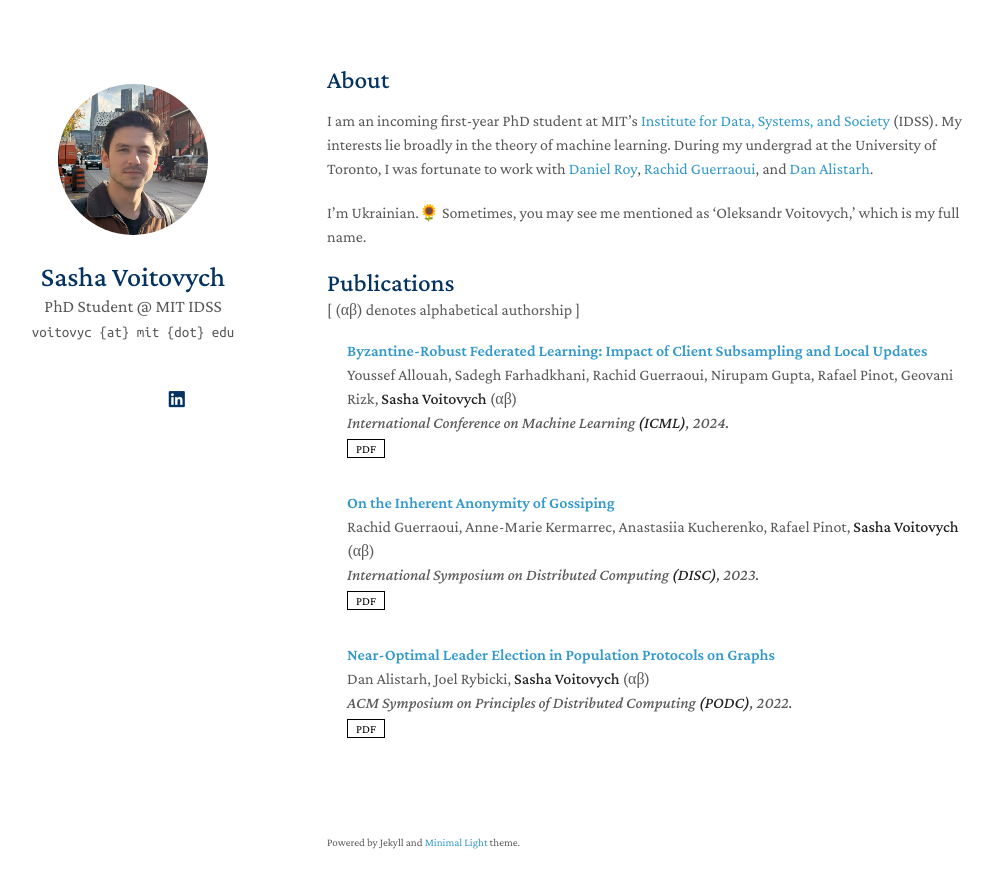
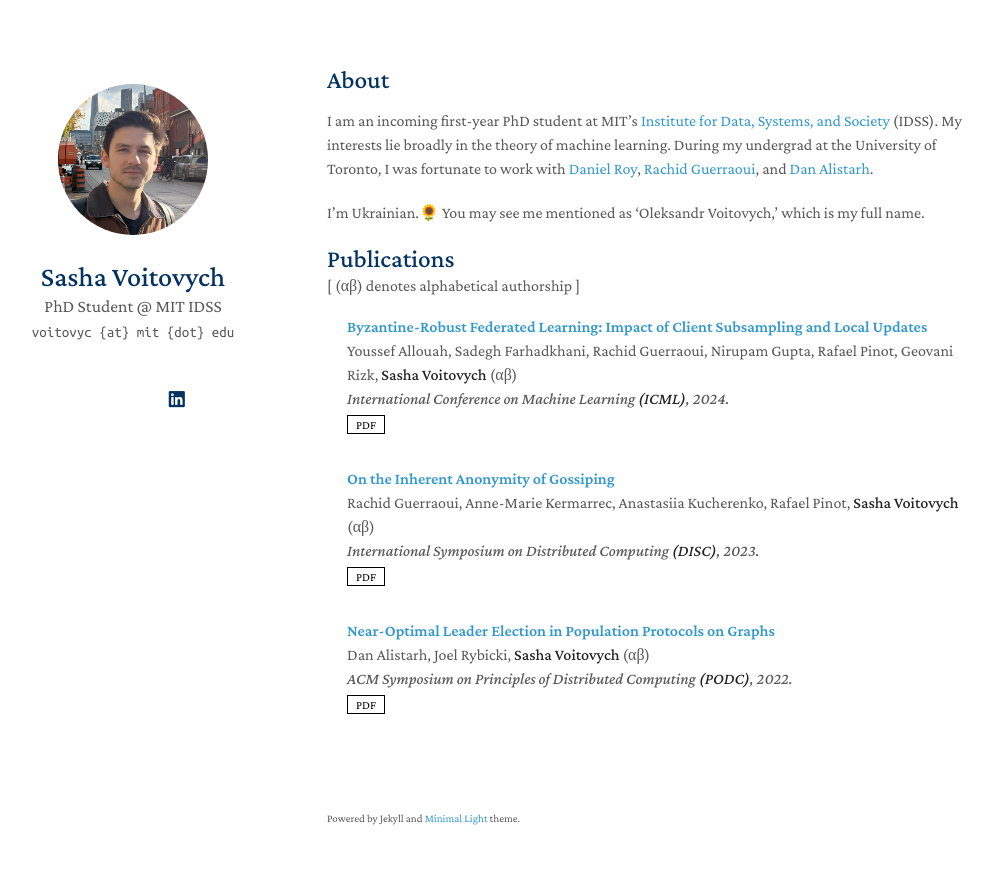
Before and after one commit to sashavoitovych/sashavoitovych.github.io, a Jekyll site: the page built from index.md, in a window 1280 px wide and 923 px high. Shown: the top 888 px of the window, without its empty margins (143-1136 px from the left). Built offline with Jekyll 4.4.1, drawn with Linux system fonts in a browser that asks for light colours; nearby versions of some CDN libraries; a style sheet for code colours, icons or effects is not loaded; our own code applies the rules of GitHub Pages for plain Markdown files.

```diff
--- a/_config.yml
+++ b/_config.yml
@@ -21,8 +21,8 @@ linkedin: https://www.linkedin.com/in/sashavoit/
 # Images (e.g., your profile picture and your website's favicon)
 # "favicon" and "favicon_dark" are used for the light and dark modes, respectively.
 avatar: ./assets/img/avatar.jpg
-# favicon: ./assets/img/favicon.png
-# favicon_dark: ./assets/img/favicon-dark.png
+favicon: ./assets/img/graduation-cap-light.svg
+favicon_dark: ./assets/img/graduation-cap-light.svg
 
 # Footnote
 # You may use the option to disable the footnote, "Powered by Jekyll and Minimal Light theme."
--- a/index.md
+++ b/index.md
@@ -6,7 +6,7 @@ layout: homepage
 
 I am an incoming first-year PhD student at MIT's [Institute for Data, Systems, and Society](https://idss.mit.edu/) (IDSS). My interests lie broadly in the theory of machine learning. During my undergrad at the University of Toronto, I was fortunate to work with [Daniel Roy](http://danroy.org/), [Rachid Guerraoui](https://dcl.epfl.ch/rachid/), and [Dan Alistarh](https://ist.ac.at/en/research/alistarh-group/).
 
-I'm Ukrainian.&#127803; Sometimes, you may see me mentioned as 'Oleksandr Voitovych,' which is my full name.
+I'm Ukrainian.&#127803; You may see me mentioned as 'Oleksandr Voitovych,' which is my full name.
 
 <!-- ## Research Interests
 
```
Also changed, not shown: assets/img/graduation-cap-light.svg (added), 2 other files.
